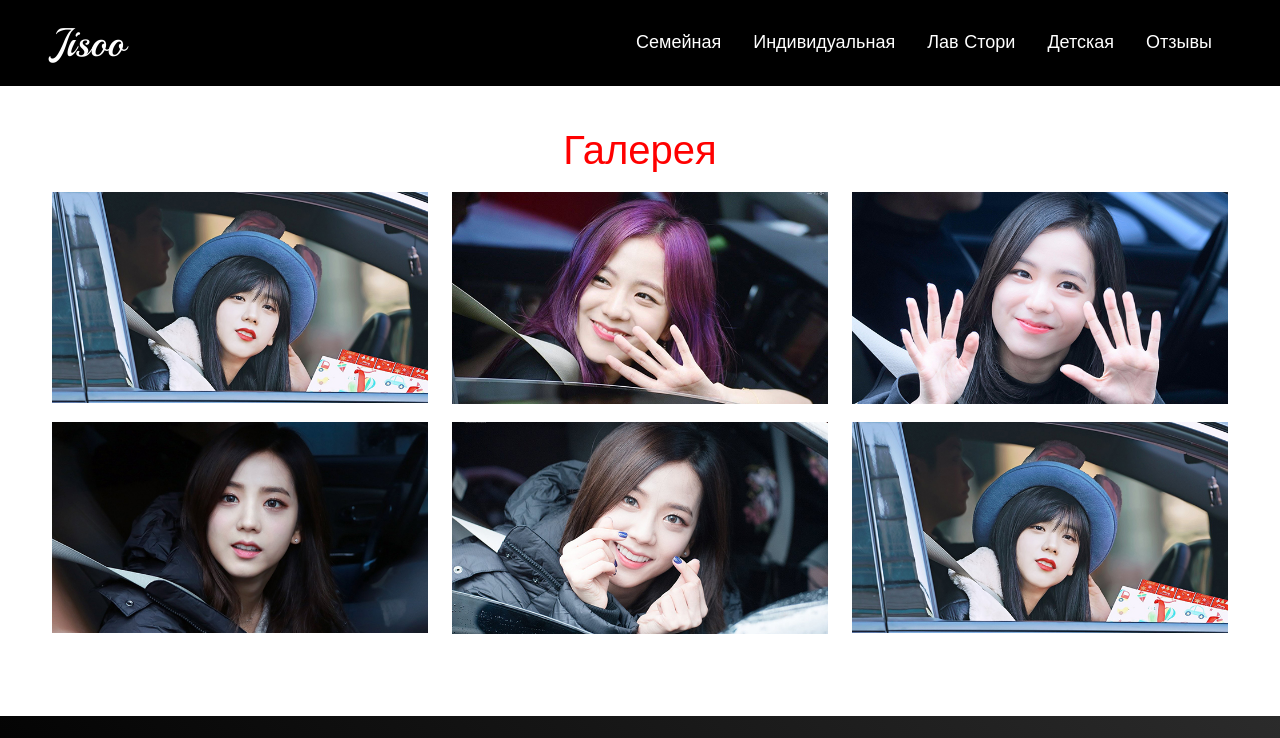
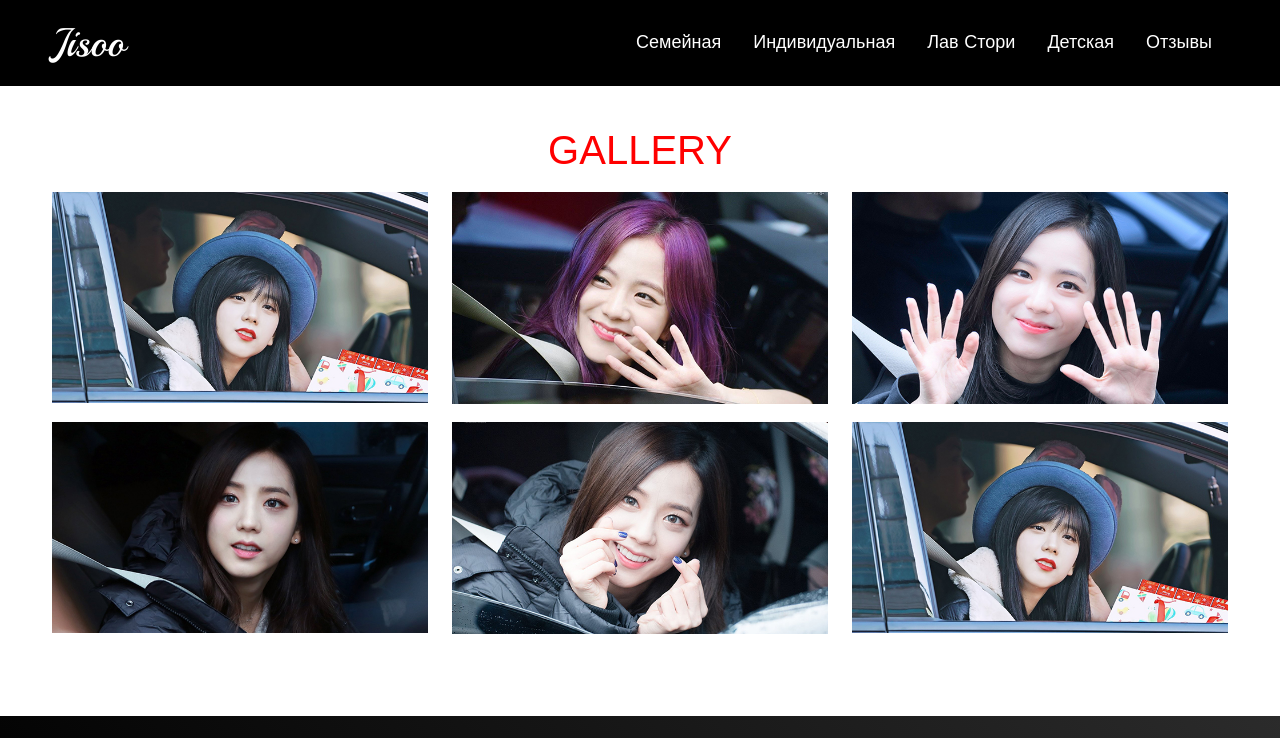
Before and after one commit to mikamidies/JisooTurtleRabbitKim, a plain HTML site: page cat-1.html in a window 1280 px wide. Shown: the top 738 px of the page. Drawn offline with nearby package versions, Linux system fonts and the light colour scheme; a web font is replaced by a local one.

Commit message:
Update cat-1.html

```diff
--- a/cat-1.html
+++ b/cat-1.html
@@ -61,7 +61,7 @@
         <section class="gallery">
                 <div class="container">
                     <div class="gallery__title">
-                        Галерея
+                        GALLERY
                     </div>
                     <div class="gallery__inner row">
                         <div class="col-md-4 col-sm-6 gallery__wrapper">
```
